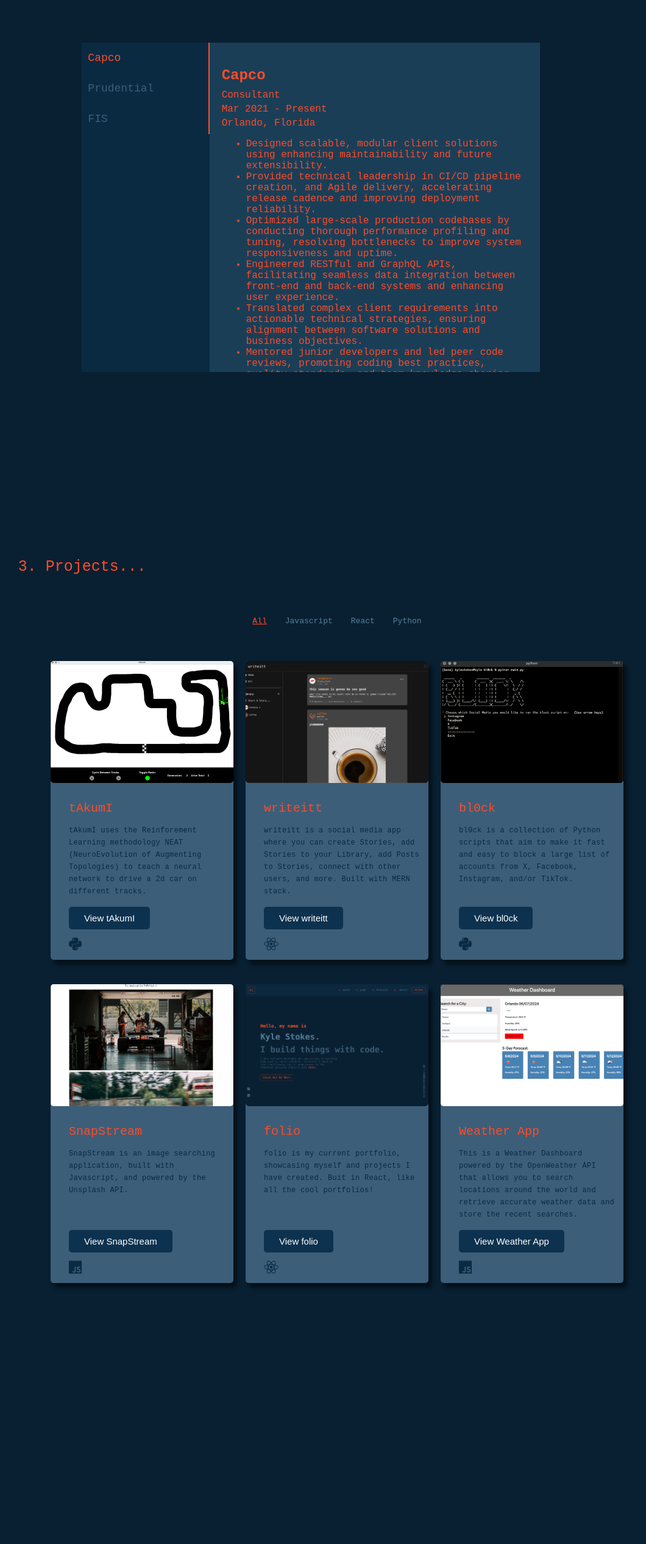
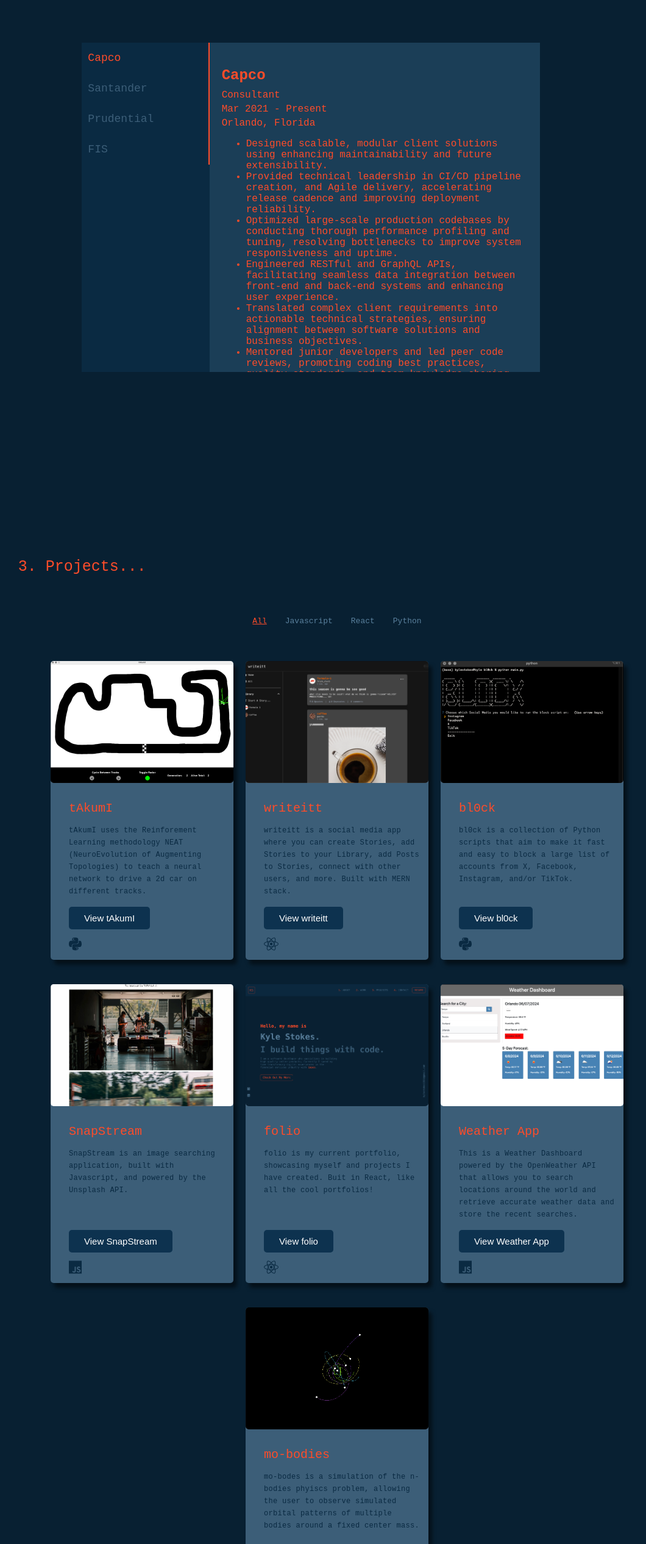
Before and after one commit to kylest0kes/folio, a React (Create React App) app: page / in a window 1280 px wide. Shown: the part 2040-4572 px from the top of the page at 61% size, without its empty margins (87-1147 px from the left). Built offline with nearby package versions, Linux system fonts and the light colour scheme.

Commit message:
updated resume, added a new project to the list

```diff
--- a/src/Assets/jobs/jobs.js
+++ b/src/Assets/jobs/jobs.js
@@ -54,6 +54,44 @@ const JOBS = [
     id: 2,
     tabnum: "tab2",
     tabcontent: "tab2_content",
+    job: "Santander",
+    role: "QA Engineer",
+    date: "Aug 2025 - Present",
+    jobdesc: [
+      <p>(via Capco) Remote</p>,
+      <ul>
+        <li>
+          Performed end-to-end functional testing across Santander’s Open Bank
+          and PAGO platforms, ensuring seamless integration between multiple
+          business streams and APIs.
+        </li>
+        <li>
+          Designed and executed comprehensive test plans and test cases,
+          validating transaction flows, authentication, and compliance-critical
+          financial features.
+        </li>
+        <li>
+          Created detailed test result documentation and defect reports,
+          communicating findings effectively to development and product teams to
+          drive iterative improvements.
+        </li>
+        <li>
+          Collaborated closely with developers and product owners to
+          troubleshoot issues, and validate deployment readiness within agile
+          sprints.
+        </li>
+        <li>
+          Verified that all platform functionality adhered to financial
+          regulations and internal compliance standards, strengthening product
+          reliability and customer trust.
+        </li>
+      </ul>,
+    ],
+  },
+  {
+    id: 3,
+    tabnum: "tab3",
+    tabcontent: "tab3_content",
     job: "Prudential",
     role: "Senior Software Engineer",
     date: "Mar 2022 - Aug 2025",
@@ -108,8 +146,8 @@ const JOBS = [
     ],
   },
   {
-    id: 3,
-    tabnum: "tab3",
+    id: 4,
+    tabnum: "tab4",
     job: "FIS",
     role: "QA Engineer / Business Analyst",
     date: "April 2021 - February 2022",
--- a/src/Assets/projects/projects.js
+++ b/src/Assets/projects/projects.js
@@ -4,6 +4,7 @@ import weatherImg from '../imgs/project-imgs/weather-app.png';
 import snapStreamImg from '../imgs/project-imgs/snapStream.png';
 import folioImg from '../imgs/project-imgs/folio.png';
 import writeittImg from '../imgs/project-imgs/writeitt.png';
+import moBodies from '../imgs/project-imgs/moBodies.png'
 
 const PROJECTS = [
     {
@@ -37,7 +38,7 @@ const PROJECTS = [
         id: 4,
         projectImg: snapStreamImg,
         projectTitle: 'SnapStream',
-        projectDesc: 'SnapStream is an image searching application, built with Javascript, and powered by the Unsplash API. ',
+        projectDesc: 'SnapStream is an image searching application, built with Javascript, and powered by the Unsplash API.',
         language: 'Javascript',
         ghURL: 'https://github.com/kylest0kes/image-search',
         link: 'https://kylest0kes.github.io/image-search/'
@@ -60,6 +61,15 @@ const PROJECTS = [
         ghURL: 'https://github.com/kylest0kes/weather_app',
         link: 'https://kylest0kes.github.io/weather_app/'
     },
+    {
+        id: 7,
+        projectImg: moBodies,
+        projectTitle: 'mo-bodies',
+        projectDesc: 'mo-bodes is a simulation of the n-bodies phyiscs problem, allowing the user to observe simulated orbital patterns of multiple bodies around a fixed center mass.',
+        language: 'Python',
+        ghURL: 'https://github.com/kylest0kes/mo_bodies',
+        link: 'https://github.com/kylest0kes/mo_bodies'
+    },
 ];
 
 export default PROJECTS;
```
Also changed, not shown: src/Assets/imgs/project-imgs/moBodies.png (added).
